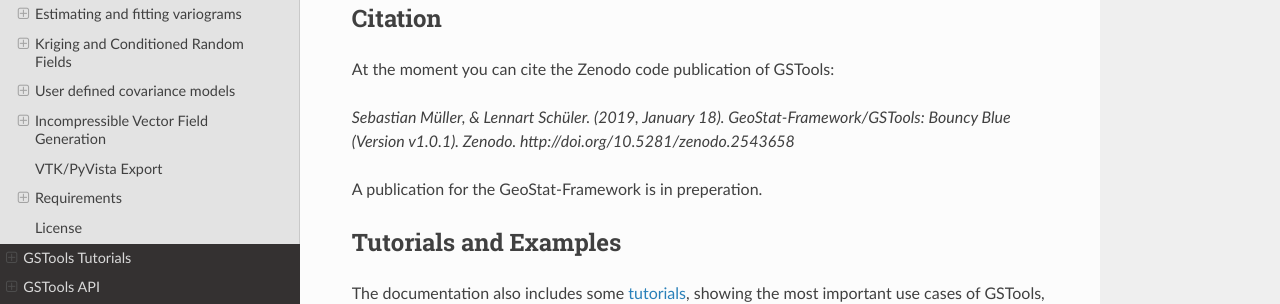
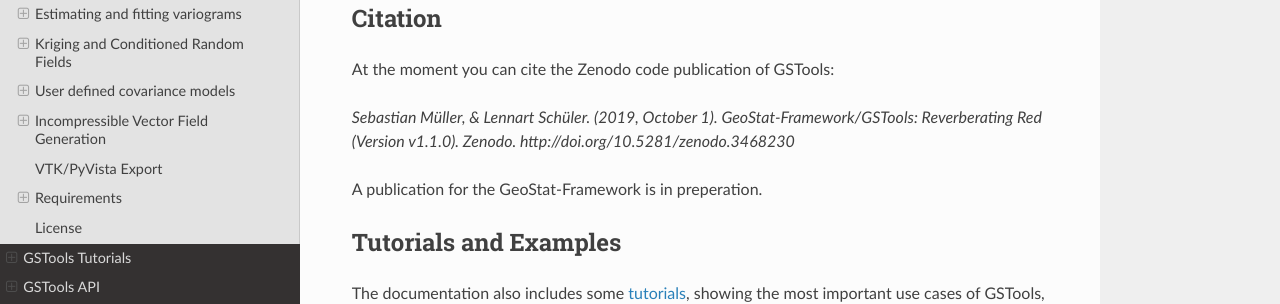
Before and after one commit to GeoStat-Framework/GSTools, a Sphinx documentation site: the page built from docs/source/index.rst, in a window 1280 px wide and 900 px high, scrolled down 937 px. Shown: the part 150-454 px from the top of the window. Built offline with Sphinx 7.4.7 and the Read the Docs theme 2.0.0, drawn with Linux system fonts in a browser that asks for light colours; formulas are drawn with MathJax 3.

```diff
--- a/docs/source/index.rst
+++ b/docs/source/index.rst
@@ -52,7 +52,7 @@ Citation
 
 At the moment you can cite the Zenodo code publication of GSTools:
 
-| *Sebastian Müller, & Lennart Schüler. (2019, January 18). GeoStat-Framework/GSTools: Bouncy Blue (Version v1.0.1). Zenodo. http://doi.org/10.5281/zenodo.2543658*
+| *Sebastian Müller, & Lennart Schüler. (2019, October 1). GeoStat-Framework/GSTools: Reverberating Red (Version v1.1.0). Zenodo. http://doi.org/10.5281/zenodo.3468230*
 
 A publication for the GeoStat-Framework is in preperation.
 
```
Also changed, not shown: README.md (+1 -1 lines).
